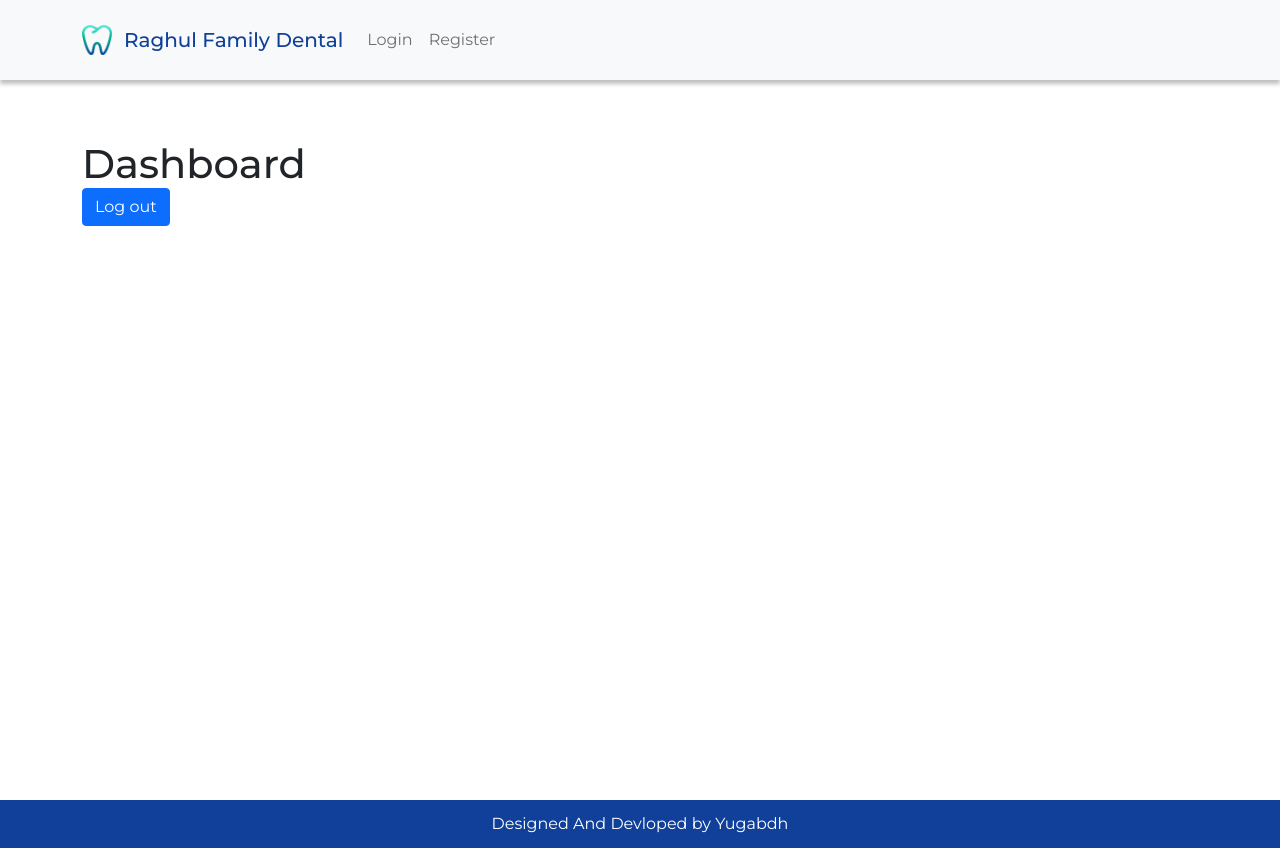
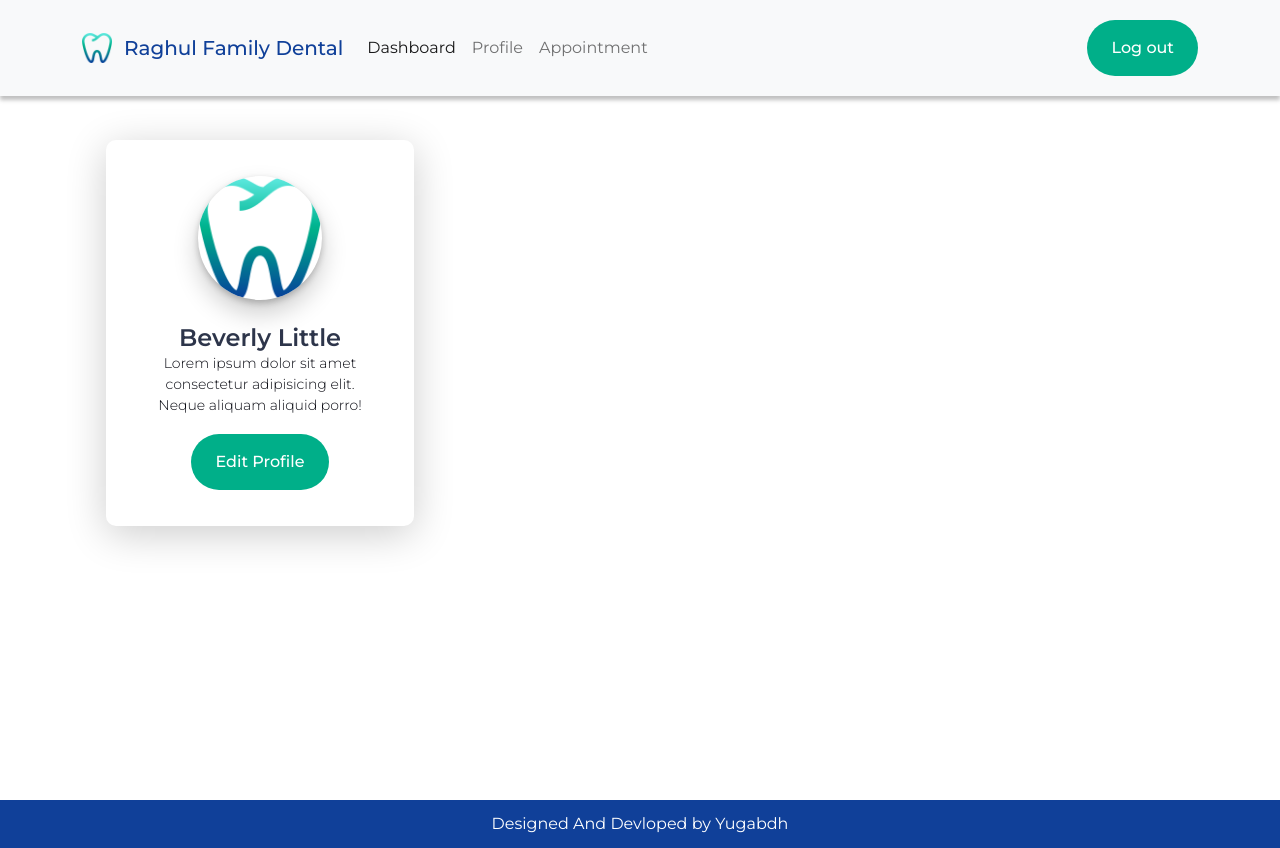
Before and after one commit to Yugabdh/book-clinic-appointment, a React (Create React App) app: page /dashboard in a window 1280 px wide. Built offline with nearby package versions, Linux system fonts and the light colour scheme; no server answers; sample sign-in values are in the browser's storage.

Commit message:
Setting up dashboard

```diff
--- a/src/assets/style/main.scss
+++ b/src/assets/style/main.scss
@@ -13,3 +13,4 @@
 
 // pages
 @use './pages/landing';
+@use './pages/dashboard';
--- /dev/null
+++ b/src/assets/style/pages/_dashboard.scss
@@ -0,0 +1,60 @@
+@use '../base' as base;
+
+.dashboard-section {
+  min-height: 100vh;
+  padding-top: 140px;
+
+  .profile-wrapper {
+    border-radius: 10px;
+    padding: 20px 20px 20px 20px;
+    box-shadow: 0 8px 40px rgba(#000000, .2);
+
+    .profile {
+      display: flex;
+      flex-direction: column;
+      justify-content: center;
+
+      .thumbnail {
+        width: 124px;
+        height: 124px;
+        display: flex;
+        margin-left: auto;
+        margin-right: auto;
+        margin-bottom: 1.5em;
+        border-radius: 100%;
+        box-shadow: 0 13px 26px rgba(#000, .2), 0 3px 6px rgba(#000, .2);
+      }
+      .name {
+        color: #2D354A;
+        font-size: 24px;
+        font-weight: 600;
+        text-align: center;
+      }
+
+      .title {
+        color: #7C8097;
+        font-size: .75em;
+        font-weight: 300;
+        text-align: center;
+        padding-top: .5em;
+        padding-bottom: .7em;
+        letter-spacing: 1.5px;
+        text-transform: uppercase;
+      }
+
+      .description {
+        color: #080911;
+        font-size: 14px;
+        font-weight: 300;
+        text-align: center;
+        margin-bottom: 1.3em;
+      }
+
+      .primary-button {
+        margin-left: auto;
+        margin-right: auto;
+        text-decoration: none;
+      }
+    }
+  }
+}
--- a/src/components/CallToActionComponent/index.js
+++ b/src/components/CallToActionComponent/index.js
@@ -1,4 +1,5 @@
 import React from 'react';
+import { Link } from 'react-router-dom';
 import Container from 'react-bootstrap/Container';
 
 const CallToActionComponent = () => {
@@ -9,7 +10,7 @@ const CallToActionComponent = () => {
             <div className="call">
                 <p className="call-text">Sign Up To Book Appoitnment</p>
             </div>
-            <div className="action"><a href="/" className="btn primary-button button-lg">Sign Up!</a></div>
+            <div className="action"><Link to="/login" className="btn primary-button button-lg">Sign Up!</Link></div>
           </Container>
       </div>
     </section>
--- a/src/components/HeroHeaderComponent/index.js
+++ b/src/components/HeroHeaderComponent/index.js
@@ -1,4 +1,5 @@
 import React from 'react';
+import { Link } from 'react-router-dom';
 import Container from 'react-bootstrap/Container';
 import Row from 'react-bootstrap/Row';
 import Col from 'react-bootstrap/Col';
@@ -13,7 +14,7 @@ const HeroHeaderComponent = () => {
                 <h1 className="hero-header-title">Strong & Healthy Teeth With <br /><span className="highlight">Ragul Family Dental</span></h1>
                 <p className="hero-header-description">Ragul Family Dental clinic provide high quality dental treatment with affordable payment plans</p>
                 <div className="hero-header-call-to-action">
-                  <a className="btn primary-button button-lg" href="/">Book Appointment</a>
+                  <Link className="btn primary-button button-lg" to="/login">Book Appointment</Link>
                 </div>
             </Col>
             <Col md={12} lg={6} className="d-none d-lg-block"></Col>
--- a/src/components/NavbarComponent/index.js
+++ b/src/components/NavbarComponent/index.js
@@ -1,7 +1,7 @@
 import React, { useState, useEffect, useCallback } from 'react';
 import { useSelector } from 'react-redux';
 
-import { NavLink, Link } from "react-router-dom";
+import { NavLink, Link, useNavigate } from "react-router-dom";
 import Container from 'react-bootstrap/Container';
 import Navbar from 'react-bootstrap/Navbar';
 import Nav from 'react-bootstrap/Nav';
@@ -9,7 +9,22 @@ import Nav from 'react-bootstrap/Nav';
 import logoColor from '../../assets/img/png/tooth-color.png';
 import logoWhite from '../../assets/img/png/tooth-white.png';
 
+import { useAuth } from '../../contexts/AuthContext';
+
 const NavbarComponent = () => {
+  const { currentUser, logOut } = useAuth();
+  const navigate = useNavigate();
+
+  async function handleSignOut() {
+    try {
+      await logOut();
+      navigate("/", { replace: true });
+    } catch {
+      console.log("error");
+      navigate("/", { replace: true });
+    }
+  }
+
   const [scrollNav, setScrollNav] = useState(false);
   const transparent = useSelector((state) => state.navbarTransparent.transparent);
 
@@ -27,6 +42,18 @@ const NavbarComponent = () => {
       window.addEventListener('scroll', changeNav);
   }, [changeNav]);
 
+  const DisplayIfCurrentUser = ({children}) => {
+    return (
+      currentUser ? children: ''
+    );
+  }
+
+  const NotDisplayIfCurrentUser = ({children}) => {
+    return (
+      !currentUser ? children: ''
+    );
+  }
+
   return (
     <Navbar bg="light" variant="light" expand="lg" fixed="top" className={`${scrollNav || !transparent ? "" : "scrollNav"}`} onToggle={()=>setScrollNav(true)}>
       <Container>
@@ -43,15 +70,20 @@ const NavbarComponent = () => {
         <Navbar.Toggle aria-controls="responsive-navbar-nav" />
           <Navbar.Collapse id="responsive-navbar-nav">
             <Nav className="me-auto">
+              <NotDisplayIfCurrentUser>
                 <Nav.Link as={NavLink} to="/login">Login</Nav.Link>
-                <Nav.Link as={NavLink} to="/register">Register</Nav.Link>
+              </NotDisplayIfCurrentUser>
+              <DisplayIfCurrentUser>
+                <Nav.Link as={NavLink} to="/dashboard">Dashboard</Nav.Link>
+                <Nav.Link as={NavLink} to="/profile">Profile</Nav.Link>
+                <Nav.Link as={NavLink} to="/appointments">Appointment</Nav.Link>
+              </DisplayIfCurrentUser>
             </Nav>
-            {/* <Nav>
-            <Nav.Link href="#deets">More deets</Nav.Link>
-            <Nav.Link eventKey={2} href="#memes">
-                Dank memes
-            </Nav.Link>
-            </Nav> */}
+            <Nav>
+              <DisplayIfCurrentUser>
+                <button className="primary-button" onClick={ handleSignOut }>Log out</button>
+              </DisplayIfCurrentUser>
+            </Nav>
         </Navbar.Collapse>
       </Container>
     </Navbar>
--- /dev/null
+++ b/src/components/ProfileComponent/index.js
@@ -0,0 +1,27 @@
+import React from 'react';
+import { Link } from 'react-router-dom';
+import Container from 'react-bootstrap/Container';
+import Row from 'react-bootstrap/Row';
+import Col from 'react-bootstrap/Col';
+import logoColor from '../../assets/img/png/tooth-color.png';
+
+const ProfileComponent = () => {
+  return(
+    <Container>
+      <Row>
+        <Col lg={12}>
+        <div className="profile-wrapper">
+          <div className="profile p-3">
+            <img src={logoColor} className="thumbnail" />
+            <h3 className="name">Beverly Little</h3>
+            <p className="description">Lorem ipsum dolor sit amet consectetur adipisicing elit. Neque aliquam aliquid porro!</p>
+            <Link to="/profile" className="primary-button">Edit Profile</Link>
+          </div>
+        </div>
+        </Col>
+      </Row>
+    </Container>
+  );
+};
+
+export default ProfileComponent;
--- a/src/pages/DashboardPage/index.js
+++ b/src/pages/DashboardPage/index.js
@@ -11,6 +11,8 @@ import { makeVisible } from '../../redux/navbarTransparent';
 
 import { useAuth } from '../../contexts/AuthContext';
 
+import ProfileComponent from '../../components/ProfileComponent';
+
 const DashboardPage = () => {
   const dispatch = useDispatch();
   // trigger on component mount
@@ -18,25 +20,14 @@ const DashboardPage = () => {
     dispatch(makeVisible());
   });
 
-  const { logOut } = useAuth();
-
-  async function handleSignOut() {
-    try {
-      await logOut();
-      navigate("/", { replace: true });
-    } catch {
-      console.log("error");
-    }
-  }
-  const navigate = useNavigate();
-
   return(
-    <section style={{height: '100vh', paddingTop: '140px'}}>
+    <section className="dashboard-section">
       <Container>
         <Row className="justify-content-center">
-          <Col>
-          <h1 className="align-self-center">Dashboard</h1>
-          <button className="btn btn-primary" onClick={ handleSignOut }>Log out</button>
+          <Col sm={12} lg={4}>
+            <ProfileComponent />
+          </Col>
+          <Col sm={12} lg={8}>
           </Col>
         </Row>
       </Container>
--- a/src/pages/LoginPage/index.js
+++ b/src/pages/LoginPage/index.js
@@ -8,6 +8,11 @@ import Card from 'react-bootstrap/Card';
 import logoColor from '../../assets/img/png/tooth-color.png';
 import { makeVisible } from '../../redux/navbarTransparent';
 import LoginForm from './LoginForm';
+import { useAuth } from '../../contexts/AuthContext';
+import {
+  Navigate,
+  useLocation
+} from "react-router-dom";
 
 const LoginPage = () => {
   const dispatch = useDispatch();
@@ -16,6 +21,16 @@ const LoginPage = () => {
   useEffect(() => {
     dispatch(makeVisible());
   });
+
+  const { currentUser } = useAuth();
+  let location = useLocation();
+  if (currentUser) {
+    // Redirect them to the /login page, but save the current location they were
+    // trying to go to when they were redirected. This allows us to send them
+    // along to that page after they login, which is a nicer user experience
+    // than dropping them off on the home page.
+    return <Navigate to="/dashboard" state={{ from: location }} replace />;
+  }
 
   return (
     <section className="image-form-wrapper">
```
Also changed, not shown: src/pages/LoginPage/LoginFormValidationRules.js (deleted, +0 -19 lines), src/pages/LoginPage/useForm.js (deleted, +0 -49 lines), src/redux/userSlice.js (added).
